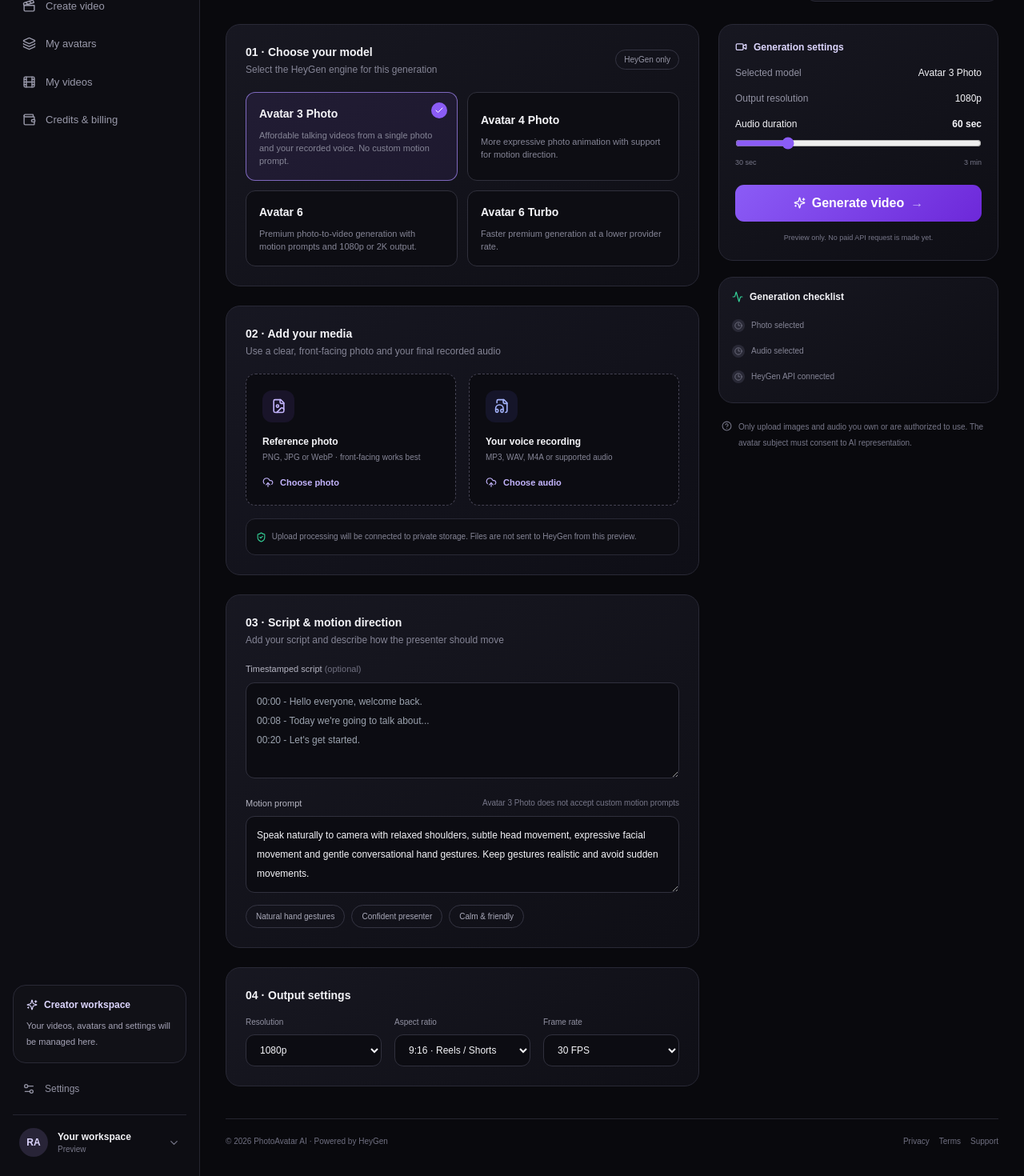
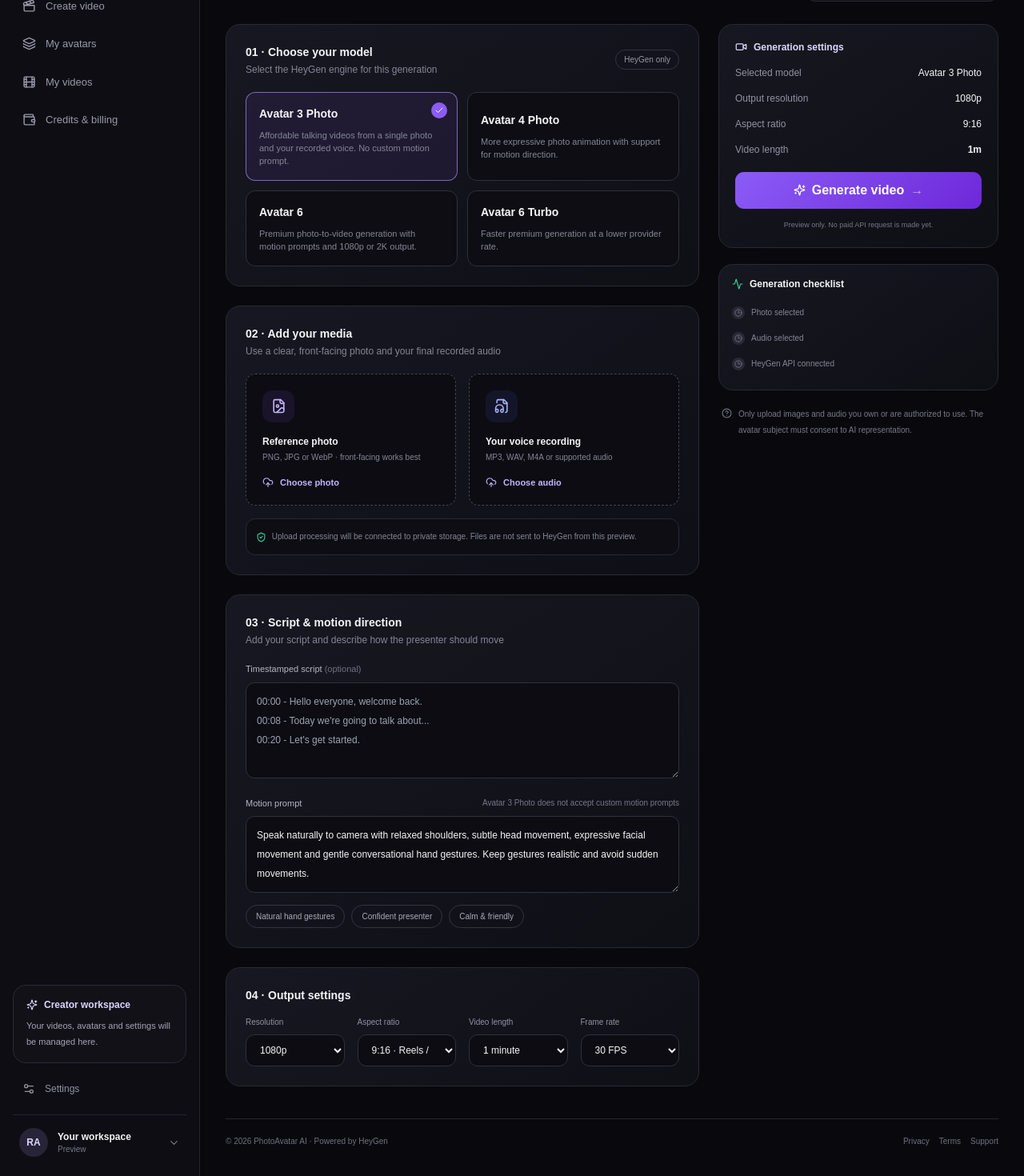
Before and after one commit to Amristine/photoavatar-ai, a Next.js app: page / in a window 1280 px wide. Shown: the part 195-1665 px from the top of the page at 80% size. Built offline with nearby package versions, Linux system fonts and the light colour scheme.

Commit message:
Add video aspect ratio and length selectors

```diff
--- a/components/dashboard.tsx
+++ b/components/dashboard.tsx
@@ -21,6 +21,7 @@ const nav = [
 export default function Dashboard({ models }: Props) {
   const [selectedModel, setSelectedModel] = useState<ModelId>("avatar-iii");
   const [duration, setDuration] = useState(60);
+  const [aspectRatio, setAspectRatio] = useState<"9:16" | "16:9" | "1:1">("9:16");
   const [photoName, setPhotoName] = useState("");
   const [audioName, setAudioName] = useState("");
   const [script, setScript] = useState("");
@@ -100,9 +101,10 @@ export default function Dashboard({ models }: Props) {
                 </section>
                 <section className="panel p-5 md:p-6">
                   <div className="mb-4 text-sm font-semibold">04 · Output settings</div>
-                  <div className="grid gap-4 sm:grid-cols-3">
+                  <div className="grid gap-4 sm:grid-cols-2 xl:grid-cols-4">
                     <div><label className="mb-2 block text-[10px] text-[#9292a3]">Resolution</label><select value={effectiveResolution} onChange={(e) => setResolution(e.target.value)} className="field text-xs">{supportedResolutions.map((res) => <option key={res} value={res}>{res}</option>)}</select></div>
-                    <div><label className="mb-2 block text-[10px] text-[#9292a3]">Aspect ratio</label><select className="field text-xs"><option>9:16 · Reels / Shorts</option><option>16:9 · YouTube</option><option>1:1 · Square</option></select></div>
+                    <div><label className="mb-2 block text-[10px] text-[#9292a3]">Aspect ratio</label><select value={aspectRatio} onChange={(e) => setAspectRatio(e.target.value as "9:16" | "16:9" | "1:1")} className="field text-xs"><option value="9:16">9:16 · Reels / Shorts</option><option value="16:9">16:9 · YouTube</option><option value="1:1">1:1 · Square</option></select></div>
+                    <div><label className="mb-2 block text-[10px] text-[#9292a3]">Video length</label><select value={duration} onChange={(e) => setDuration(Number(e.target.value))} className="field text-xs"><option value={15}>15 seconds</option><option value={30}>30 seconds</option><option value={45}>45 seconds</option><option value={60}>1 minute</option><option value={90}>1 minute 30 seconds</option><option value={120}>2 minutes</option><option value={180}>3 minutes</option></select></div>
                     <div><label className="mb-2 block text-[10px] text-[#9292a3]">Frame rate</label><select className="field text-xs"><option>30 FPS</option><option>25 FPS</option></select></div>
                   </div>
                 </section>
@@ -113,7 +115,8 @@ export default function Dashboard({ models }: Props) {
                   <div className="space-y-4 text-xs">
                     <div className="flex justify-between"><span className="text-[#9292a3]">Selected model</span><span>{selected?.name}</span></div>
                     <div className="flex justify-between"><span className="text-[#9292a3]">Output resolution</span><span>{effectiveResolution}</span></div>
-                    <div><div className="mb-2 flex items-center justify-between"><label className="font-medium">Audio duration</label><span className="font-semibold">{duration} sec</span></div><input type="range" min="30" max="180" step="15" value={duration} onChange={(e) => setDuration(Number(e.target.value))} className="w-full accent-violet-500"/><div className="mt-1 flex justify-between text-[9px] text-[#777789]"><span>30 sec</span><span>3 min</span></div></div>
+                    <div className="flex justify-between"><span className="text-[#9292a3]">Aspect ratio</span><span>{aspectRatio}</span></div>
+                    <div className="flex justify-between"><span className="text-[#9292a3]">Video length</span><span className="font-semibold">{duration >= 60 ? `${Math.floor(duration / 60)}m${duration % 60 ? ` ${duration % 60}s` : ""}` : `${duration}s`}</span></div>
                   </div>
                   <button onClick={onGenerate} className="btn-primary mt-5 flex w-full items-center justify-center gap-2"><Sparkles size={15}/> Generate video <span className="text-violet-200/80">→</span></button>
                   <p className="mt-3 text-center text-[9px] leading-4 text-[#777789]">Preview only. No paid API request is made yet.</p>
```
